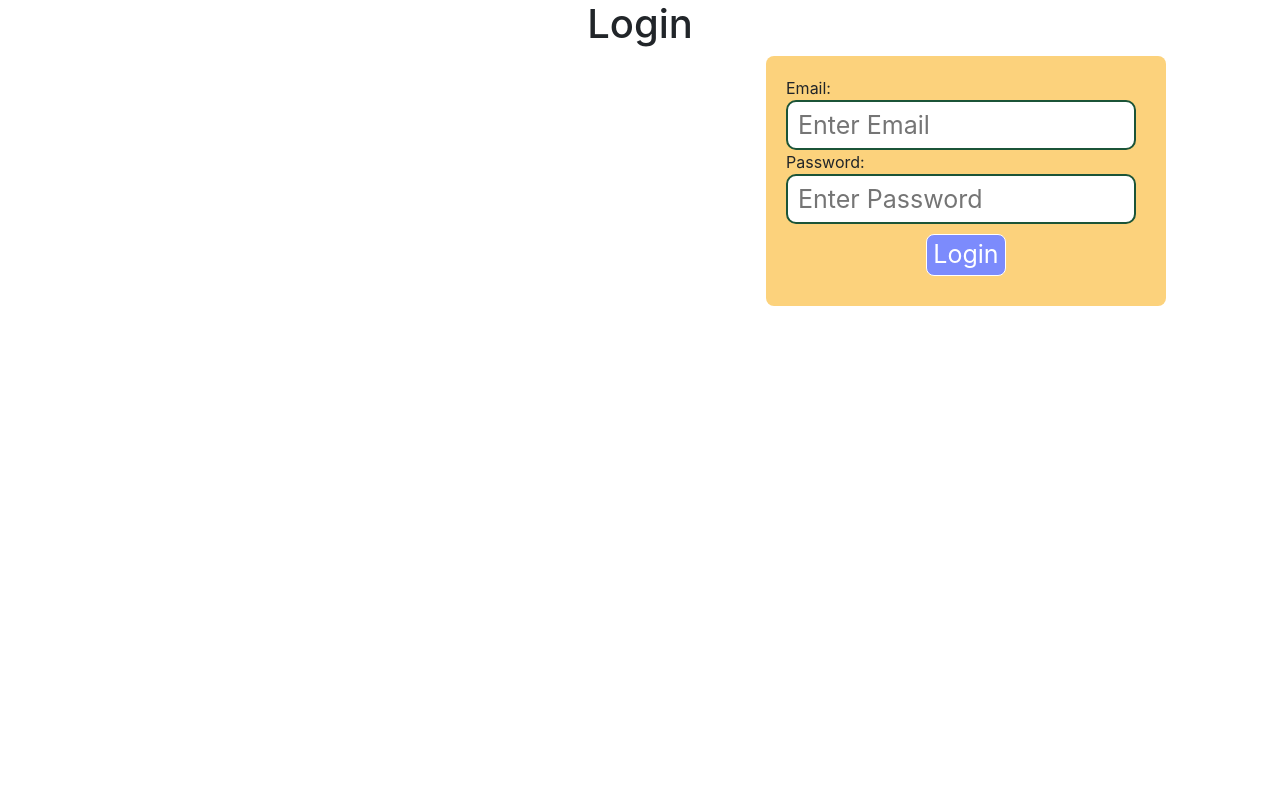
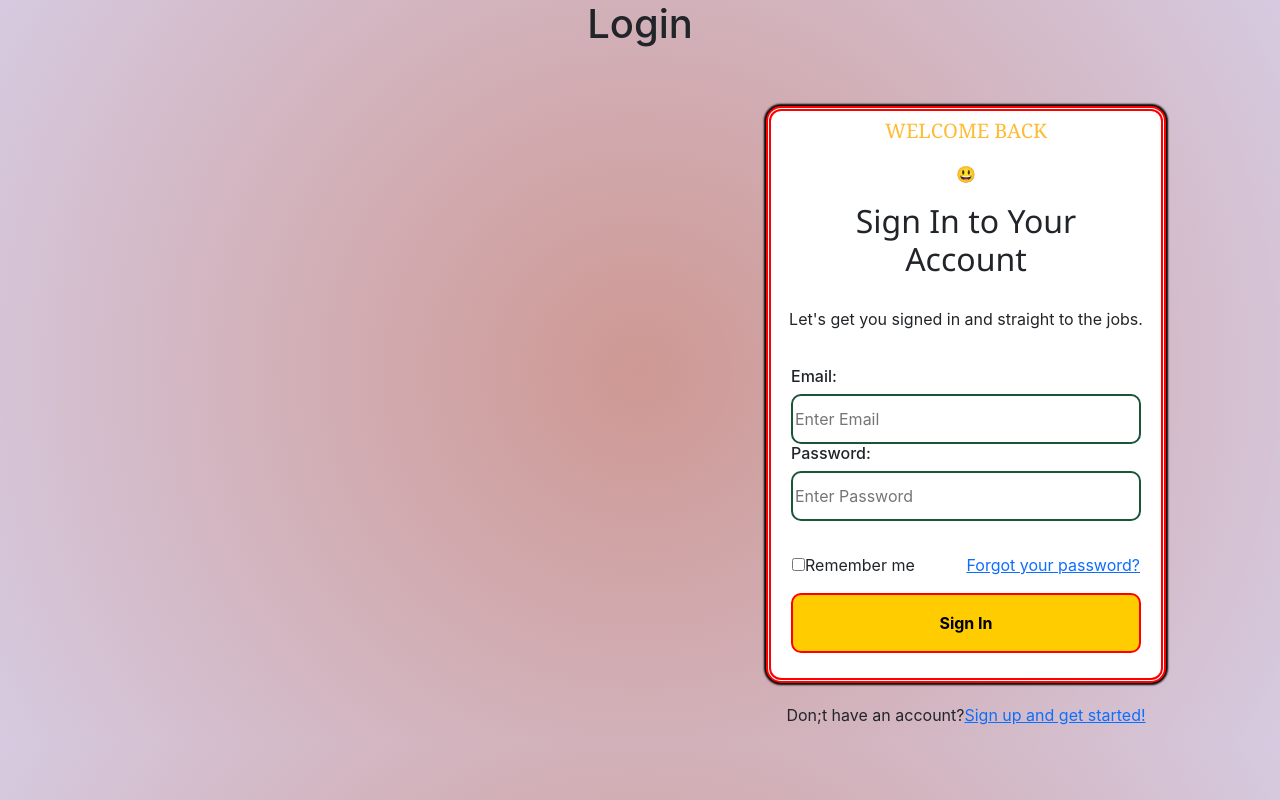
Before and after one commit to AmitDorle/Restro-Manager, a React (Create React App) app in the folder client/: page /login in a window 1280 px wide. Built offline with nearby package versions, Linux system fonts and the light colour scheme.

Commit message:
Login page designed

```diff
--- a/client/src/views/Login/Login.css
+++ b/client/src/views/Login/Login.css
@@ -1,28 +1,76 @@
-.form-container{
-    background-color: #fcd27c;
+body{
+    background: rgb(238, 174, 202);
+    background: radial-gradient(circle, rgb(206, 152, 147), rgb(214, 202, 224) 100%);
+}
+.Main-login-container
+{
+    display: flex;
+    justify-content: center;
+}
+
+.login-container
+{
+    margin-top: 50px;
+    padding: 5px;
     width: 400px;
-    padding: 20px;
-    border-radius: 8px;
-    margin: 0 auto;
-  }
+    background-color: white;
+    display: flex;
+    flex-direction: column;
+    border-radius: 15px;
+    box-shadow: 0px 0px 2px 2px black;
+    border: red double 5px;
+}
 
-  .user-input{
-   display: block;
-   width: 300px;
-   border-radius: 8px;
-   border: 1px solid #ccc;
-   font-size: 25px;
-   padding-left: 10px;
-  }
+.welcome-text
+{
+    color: #ffbb33;
+    font-family:Cambria, Cochin, Georgia, Times, 'Times New Roman', serif;
+    font-size: 20px;
+    text-align: center;
+}
 
-  .login-button{
-    font-size: 25px;
-    background-color: #7c8bfc;
-    color: white;
-    margin: 10px;
-    border-radius: 8px;
-    border: 1px solid white;
-    display: block;
-    margin-left: auto;
-    margin-right: auto;
-  }
+.input-box
+{
+    width: 350px;
+    height: 60px;
+    border-radius: 10px;
+    border: 2px rgb(27, 84, 56) solid;
+}
+
+
+.form-container
+{
+    display: flex;
+    justify-content: center;
+}
+
+.for-pass-container
+{
+    display: flex;
+    margin-left: 25px;
+    margin-right: 25px;
+    justify-content: space-between;
+}
+
+.sign-in-button-container
+{
+    display: flex;
+    justify-content: center;
+    margin-bottom: 20px;
+}
+
+.sign-in-button
+{
+    width: 350px;
+    height: 60px;
+    border-radius: 10px;
+    border: red double 2px;
+    background-color: #ffcc00;
+}
+
+.sign-up-link-section
+{
+    display: flex;
+    justify-content: center;
+    margin-top: 20px;
+}
--- a/client/src/views/Login/Login.js
+++ b/client/src/views/Login/Login.js
@@ -55,25 +55,64 @@ function Login() {
        </div>
 
        <div className='col-md-6'>
-        <div className='form-container'>
-          <form>
-           <div>
-              <label htmlFor='email'>Email: </label>
-              <input type='email' id='email' placeholder='Enter Email' className='user-input'
-              value={email} onChange={(e) => setEmail(e.target.value)}/>
-           </div>
-
-           <div>
-              <label htmlFor='password'>Password: </label>
-              <input type='password' id='password' placeholder='Enter Password' className='user-input'
-              value={password} onChange={(e) => setPassword(e.target.value)}/>
-           </div>
-
-            <div>
-              <button type='button' className='login-button' onClick={loginUser}>Login</button>
+       <div className="Main-login-container">
+        <div>
+            <div className="login-container">
+                <div>
+                    <p className="welcome-text">WELCOME BACK</p>
+                </div>
+                <div className="text-center">
+                    😃
+                </div>
+                <div className="m-3">
+                    <h2 className="Signup-head">
+                        Sign
+                        In to
+                        Your Account</h2>
+                </div>
+                <div className="m-1">
+                    <p className="text-center">Let's get you signed in and straight to the jobs.</p>
+                </div>
+                <div className="form-container m-3">
+                    <form>
+                    <h6>Email: </h6>
+                  <input
+                    type="email"
+                    id="email"
+                    placeholder="Enter Email"
+                    className="user-input"
+                    value={email}
+                    onChange={(e) => setEmail(e.target.value)}
+                  />
+                        <h6>Password: </h6>
+                  <input
+                    type="password"
+                    id="password"
+                    placeholder="Enter Password"
+                    className="user-input"
+                    value={password}
+                    onChange={(e) => setPassword(e.target.value)}
+                  />
+                    </form>
+                </div>
+                <div className="for-pass-container m-3">
+                    <div>
+                        <input type="checkbox" />Remember me
+                    </div>
+                    <div> <a href="/pages/forget-password.html">Forgot your password?</a></div>
+                </div>
+                <div className="sign-in-button-container">
+                    <button type="button" class="sign-in-button" onClick={loginUser}><b>Sign In</b></button>
+                </div>
             </div>
-          </form>
+            <div className="sign-up-link-section">
+                <div>
+                    <p>Don;t have an account?</p>
+                </div>
+                <div><a href="/pages/Sign-Up.html">Sign up and get started!</a></div>
+            </div>
         </div>
+    </div>
       </div>
       </div>
     </div>
```
